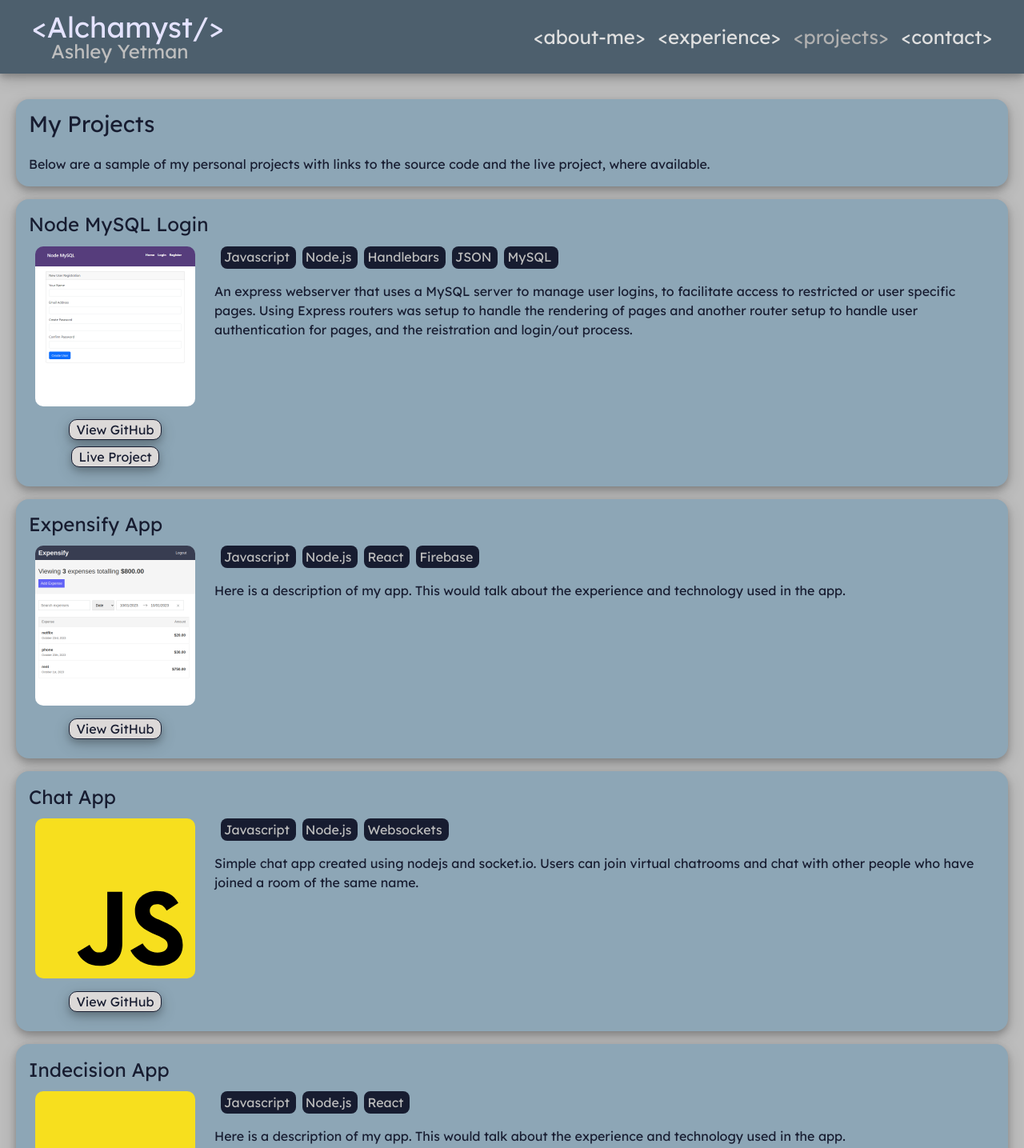
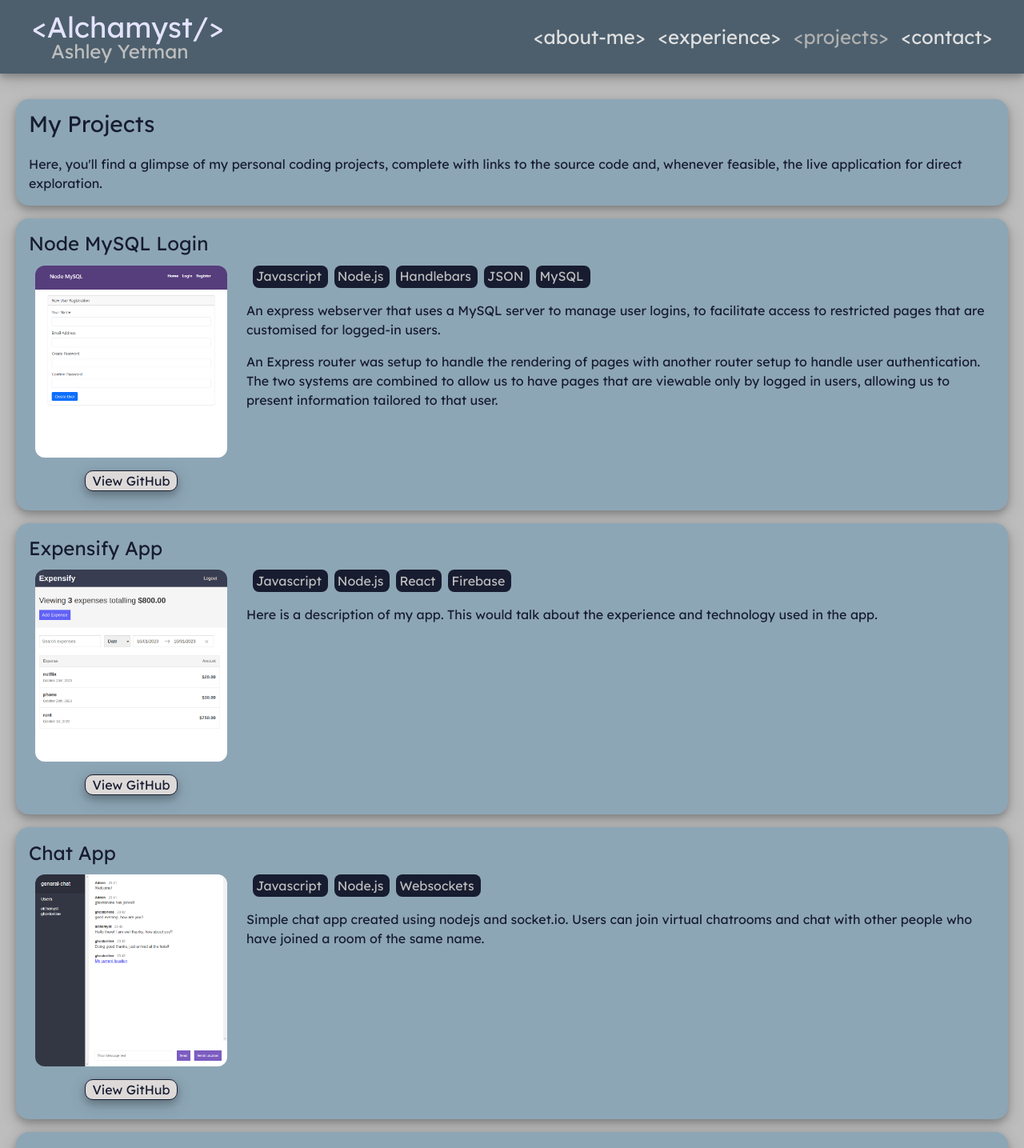
Before and after one commit to Alchamyst/ayetman-web, a React (Vite) app: page /projects in a window 1280 px wide. Shown: the top 1435 px of the page at 80% size. Built offline with nearby package versions, Linux system fonts and the light colour scheme.

Commit message:
increase size of Project images. Expand project data json + add description2 to Project component.

```diff
--- a/src/assets/projects.json
+++ b/src/assets/projects.json
@@ -10,8 +10,9 @@
         ],
         "image": "node-mysql-login.png",
         "github": "https://github.com/Alchamyst/node-mysql-login",
-        "liveUrl": "https://ashley-yetman.co.uk",
-        "description": "An express webserver that uses a MySQL server to manage user logins, to facilitate access to restricted or user specific pages. Using Express routers was setup to handle the rendering of pages and another router setup to handle user authentication for pages, and the reistration and login/out process. "
+        "liveUrl": "",
+        "description1": "An express webserver that uses a MySQL server to manage user logins, to facilitate access to restricted pages that are customised for logged-in users.",
+        "description2": "An Express router was setup to handle the rendering of pages with another router setup to handle user authentication. The two systems are combined to allow us to have pages that are viewable only by logged in users, allowing us to present information tailored to that user."
     },
     {
         "name": "Expensify App",
@@ -24,7 +25,8 @@
         "image": "expensify.png",
         "github": "https://github.com/Alchamyst/expensify-app",
         "liveUrl": "",
-        "description": "Here is a description of my app. This would talk about the experience and technology used in the app."
+        "description1": "Here is a description of my app. This would talk about the experience and technology used in the app.",
+        "description2": ""
     },
     {
         "name": "Chat App",
@@ -33,10 +35,11 @@
             "Node.js",
             "Websockets"
         ],
-        "image": "",
+        "image": "chat-app.png",
         "github": "https://github.com/Alchamyst/chat-app",
         "liveUrl": "",
-        "description": "Simple chat app created using nodejs and socket.io. Users can join virtual chatrooms and chat with other people who have joined a room of the same name."
+        "description1": "Simple chat app created using nodejs and socket.io. Users can join virtual chatrooms and chat with other people who have joined a room of the same name.",
+        "description2": ""
     },
     {
         "name": "Indecision App",
@@ -45,10 +48,11 @@
             "Node.js",
             "React"
         ],
-        "image": "",
+        "image": "indecision-app.png",
         "github": "https://github.com/Alchamyst/indecision-app",
         "liveUrl": "",
-        "description": "Here is a description of my app. This would talk about the experience and technology used in the app."
+        "description1": "Here is a description of my app. This would talk about the experience and technology used in the app.",
+        "description2": ""
     },
     {
         "name": "Task Manager API",
@@ -63,7 +67,8 @@
         "image": "task-manager-api.png",
         "github": "https://github.com/Alchamyst/task-manager-api",
         "liveUrl": "",
-        "description": "Here is a description of my app. This would talk about the experience and technology used in the app."
+        "description1": "Here is a description of my app. This would talk about the experience and technology used in the app.",
+        "description2": ""
     },
     {
         "name": "Node Weather Website",
@@ -74,6 +79,7 @@
         "image": "node-weather-website.png",
         "github": "https://github.com/Alchamyst/node-weather-website",
         "liveUrl": "",
-        "description": "Here is a description of my app. This would talk about the experience and technology used in the app."
+        "description1": "Here is a description of my app. This would talk about the experience and technology used in the app.",
+        "description2": ""
     }
 ]
--- a/src/components/Project.jsx
+++ b/src/components/Project.jsx
@@ -28,7 +28,8 @@ export default function Project(props) {
                             <ListBlock list={props.skills} />
                         </div>
                         <div className='project-description'>
-                            <p>{props.description}</p>
+                            <p>{props.description1}</p>
+                            <p>{props.description2}</p>
                         </div>
                     </div>
 
--- a/src/components/ProjectsList.jsx
+++ b/src/components/ProjectsList.jsx
@@ -13,7 +13,8 @@ export default function ProjectsList() {
             image={project.image}
             github={project.github}
             liveUrl={project.liveUrl}
-            description={project.description}
+            description1={project.description1}
+            description2={project.description2}
         />)
     });
 
--- a/src/styles/project.css
+++ b/src/styles/project.css
@@ -44,8 +44,9 @@
 .project-image-container img {
     border-radius: 5%;
     margin: 0.5em 0.5em 0.5em 0.5em;
-    height: 12.5em;
-    width: 12.5em;
+    height: 15em;
+    width: 15em;
+
 }
 
 .project-links {
@@ -104,8 +105,10 @@
         padding: 0.5em 0.5em 0.5em 0.5em;
     }
     .project-image-container img {
-        height: 10em;
-        width: 10em;
+        /* height: 10em;
+        width: 10em; */
+        min-height: 10em;
+        min-width: 10em;
     }
     .project-links > a {
         margin-left: 0.2em;
--- a/src/views/ProjectsPage.jsx
+++ b/src/views/ProjectsPage.jsx
@@ -7,7 +7,7 @@ export default function ProjectsPage() {
             <main>
                 <div className='content-box'>
                     <h1 className='projects-page-title'>My Projects</h1>
-                    <p className='projects-page-description'>Below are a sample of my personal projects with links to the source code and the live project, where available.</p>
+                    <p className='projects-page-description'>Here, you'll find a glimpse of my personal coding projects, complete with links to the source code and, whenever feasible, the live application for direct exploration.</p>
                 </div>
                 <ProjectsList />
             </main>
```
Also changed, not shown: src/assets/project-images/chat-app.png (added), src/assets/project-images/indecision-app.png (added).
